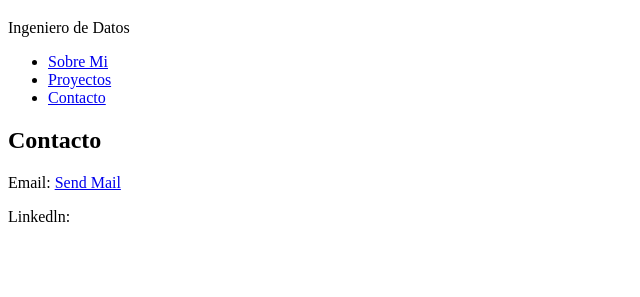
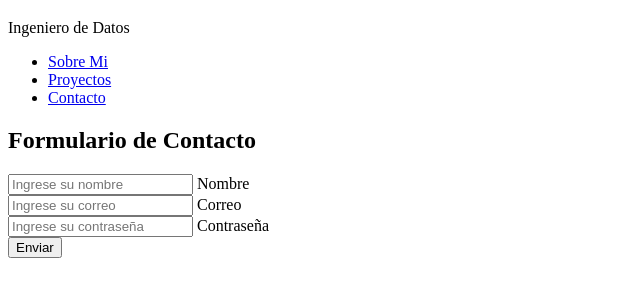
Before and after one commit to juanpadelaossa0221/taller-HTML-verano, a plain HTML site: page contacto.html in a window 1280 px wide. Shown: the part 61-358 px from the top of the page, without its empty margins (0-640 px from the left). Drawn offline with Linux system fonts and the light colour scheme.

Commit message:
feat(contacto): Formulario contacto html

```diff
--- a/contacto.html
+++ b/contacto.html
@@ -19,11 +19,24 @@
                 <li><a href="#">Contacto</a></li>
             </ul>
         </nav>
-        <main>
+        <main class="form">
             <section>
-                <h2>Contacto</h2>
-                <p>Email: <a href="mailto:juandelaossau@gmail.com">Send Mail</a></p>
-                <p>Linkedln: <a href="target="_blank"></a></p>
+                <h1 class="form__title">Formulario de Contacto</h1>
+                <form class="form__container" novalidate>
+                    <div class="form__group">
+                        <input type="text" id="nombre" name="nombre" class="form__input" placeholder="Ingrese su nombre" required minlength="3">
+                        <label for="nombre" class="form__label">Nombre</label>
+                    </div>
+                    <div class="form__group">
+                        <input type="email" id="correo" name="correo" class="form__input" placeholder="Ingrese su correo" required>
+                        <label for="correo" class="form__label">Correo</label>
+                    </div>
+                    <div class="form__group">
+                        <input type="password" id="clave" name="clave" class="form__input" placeholder="Ingrese su contraseña" required minlength="6">
+                        <label for="clave" class="form__label">Contraseña</label>
+                    </div>
+                    <button type="submit" class="form__button">Enviar</button>
+                </form>
             </section>
         </main>
     </body>
```
